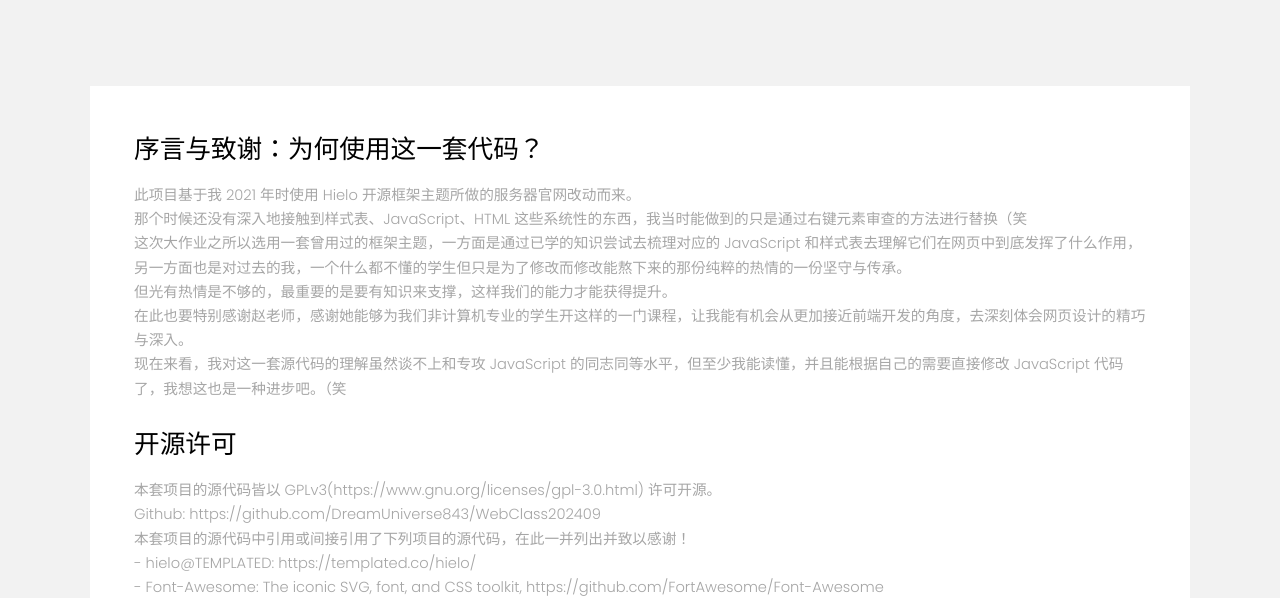
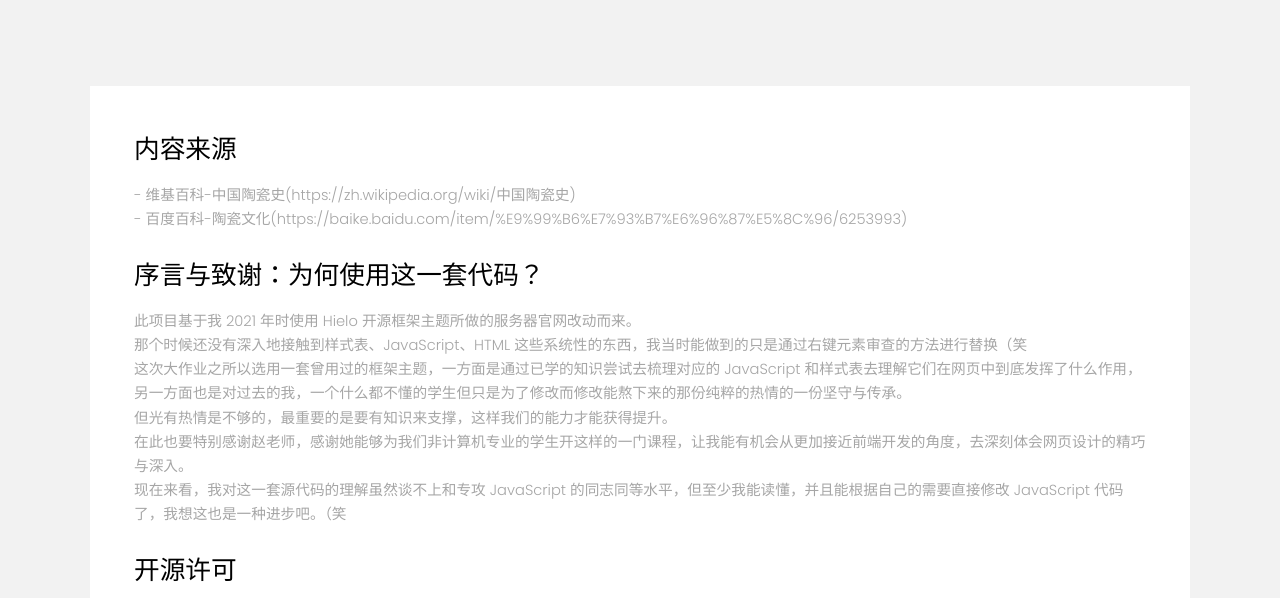
Before and after one commit to DreamUniverse843/WebClass202409, a plain HTML site: page 20241107/copyright.html in a window 1280 px wide. Shown: the part 202-800 px from the top of the page. Drawn offline with Linux system fonts and the light colour scheme.

Commit message:
fix: copyright

```diff
--- a/20241107/copyright.html
+++ b/20241107/copyright.html
@@ -65,6 +65,11 @@
 		<div class="inner">
 			<div class="box">
 				<div class="content">
+						<h2>内容来源</h2>
+						- 维基百科-中国陶瓷史(https://zh.wikipedia.org/wiki/中国陶瓷史)
+						<br />
+						- 百度百科-陶瓷文化(https://baike.baidu.com/item/%E9%99%B6%E7%93%B7%E6%96%87%E5%8C%96/6253993)
+						<br /><br />
 						<h2>序言与致谢：为何使用这一套代码？</h2>
 						此项目基于我 2021 年时使用 Hielo 开源框架主题所做的服务器官网改动而来。
 						<br />
@@ -90,8 +95,6 @@
 						- Font-Awesome: The iconic SVG, font, and CSS toolkit, https://github.com/FortAwesome/Font-Awesome
 						<br />
 						- JQuery JavaScript Library, https://github.com/jquery/jquery
-						<br />
-
 				</div>
 			</div>
 		</div>
```
